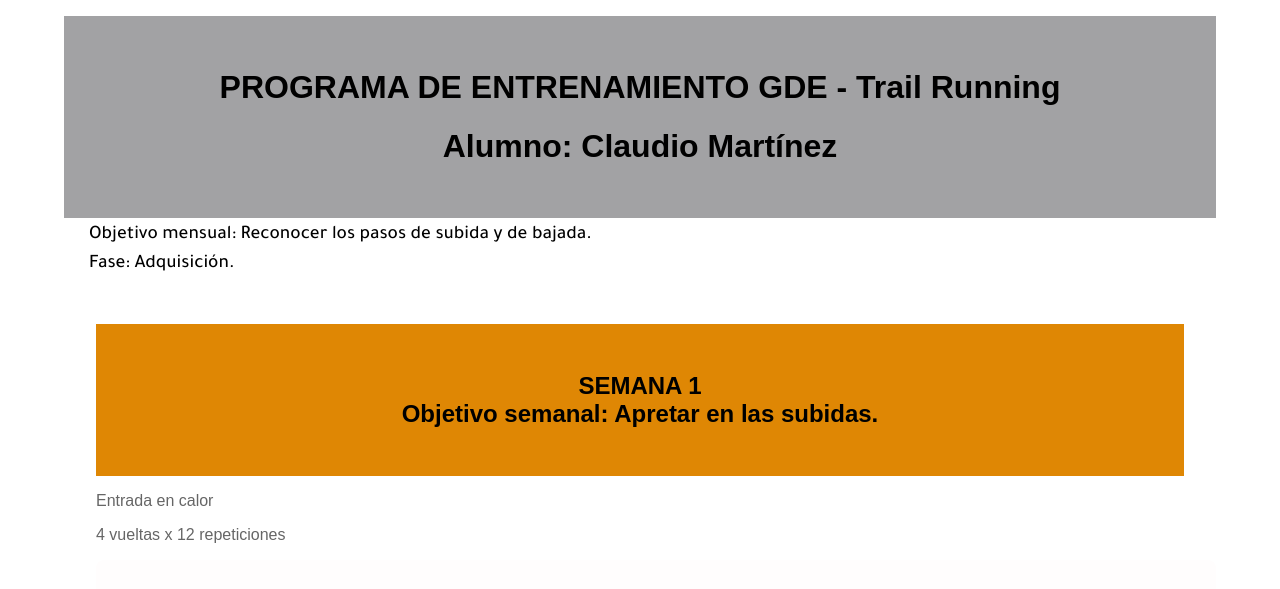
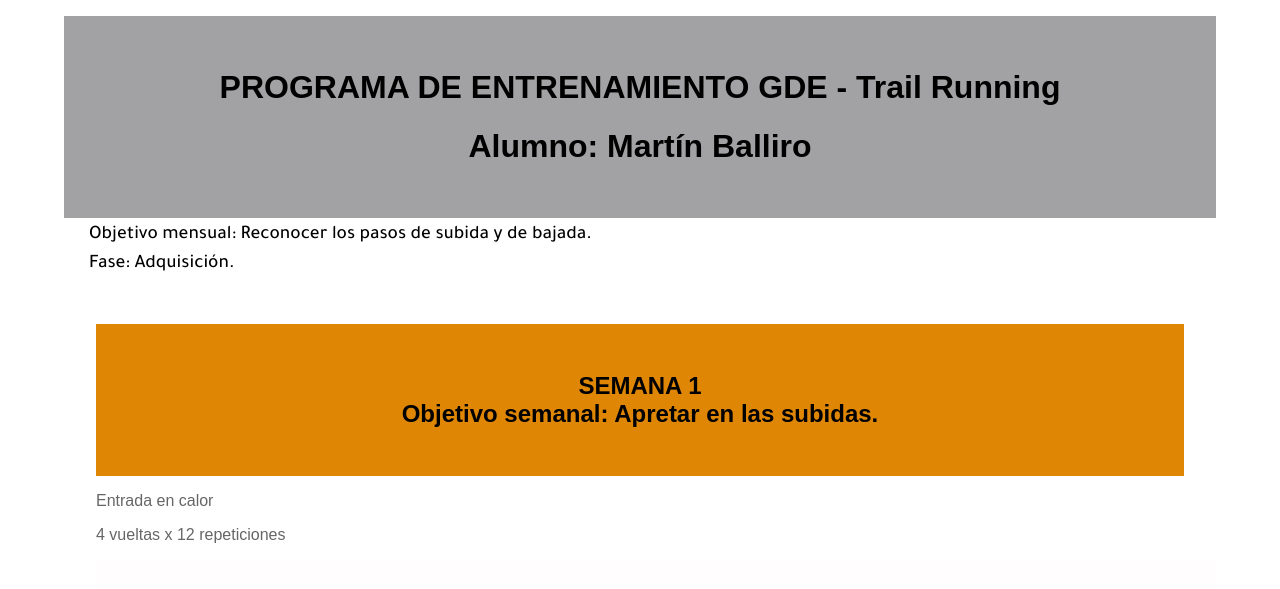
Before and after one commit to gdeconcienciacorporal/gdemballiro.github.io, a plain HTML site: page index.html in a window 1280 px wide. Shown: the top 589 px of the page. Drawn offline with nearby package versions, Linux system fonts and the light colour scheme.

Commit message:
Update index.html

```diff
--- a/index.html
+++ b/index.html
@@ -17,7 +17,7 @@
 <div class="container">
     <div class="main-container">
         <h1>PROGRAMA DE ENTRENAMIENTO GDE - Trail Running</h1>
-        <h1>Alumno: Claudio Martínez </h1>
+        <h1>Alumno: Martín Balliro </h1>
     </div>
     <h2>Objetivo mensual: Reconocer los pasos de subida y de bajada. </h2>
     <h2>Fase: Adquisición. </h2>
```
